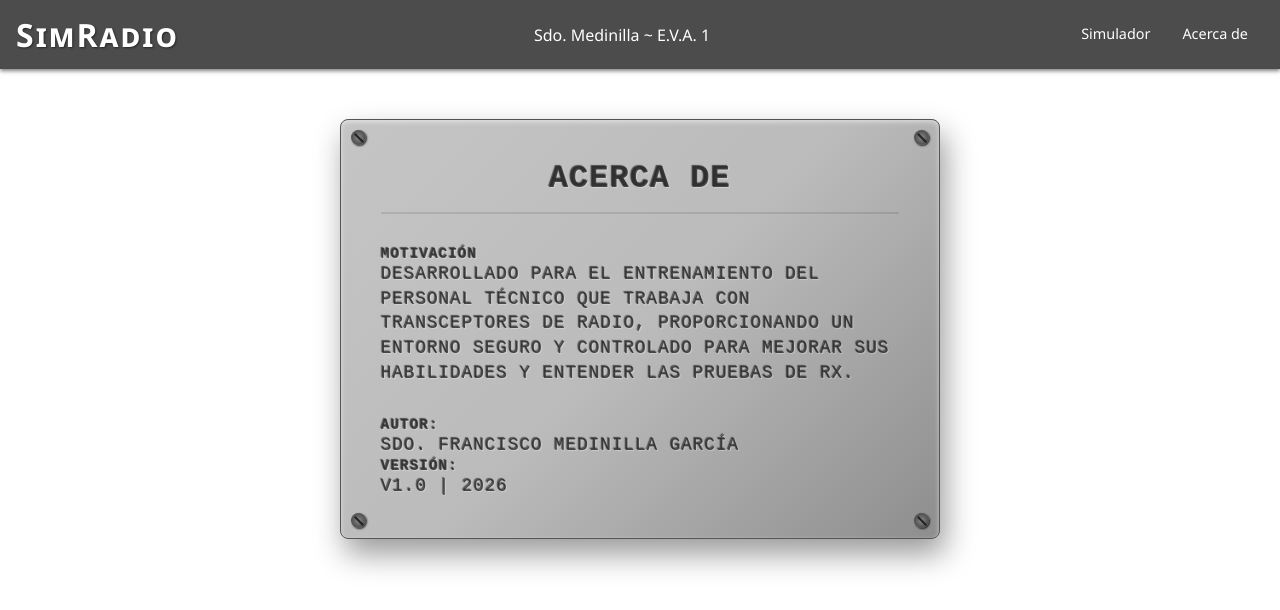
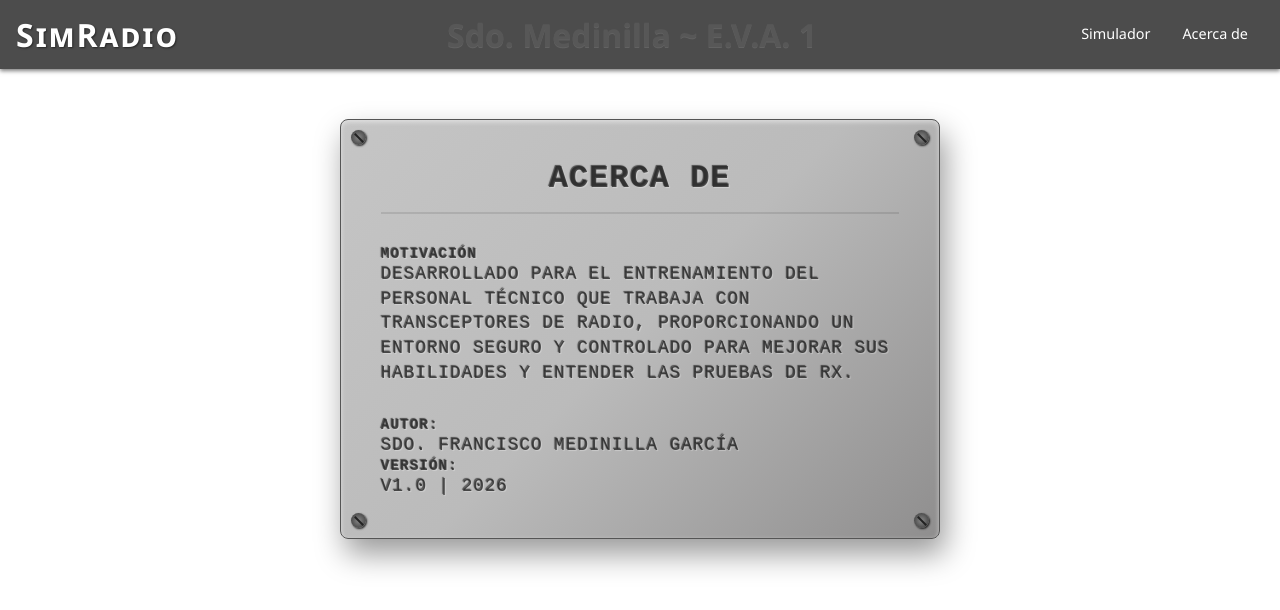
Before and after one commit to fmedinilla/simradio, a plain HTML site: page about.html in a window 1280 px wide. Drawn offline with Linux system fonts and the light colour scheme.

Commit message:
fix: add missing global CSS link in about.html

```diff
--- a/about.html
+++ b/about.html
@@ -6,6 +6,7 @@
     <meta name="viewport" content="width=device-width, initial-scale=1.0">
     <title>SimRadio | Acerca de</title>
     <link rel="stylesheet" href="css/normalize.css">
+    <link rel="stylesheet" href="css/global.css">
     <link rel="stylesheet" href="css/about.css">
     <link rel="stylesheet" href="css/header.css">
 
```
